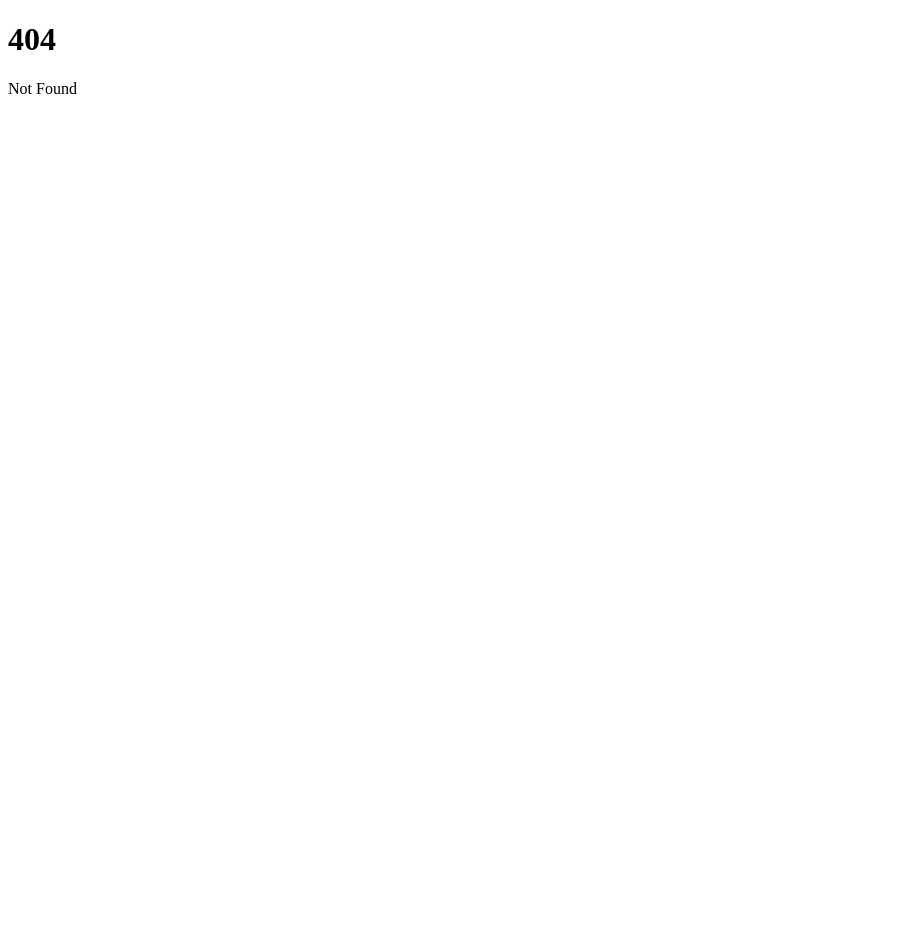
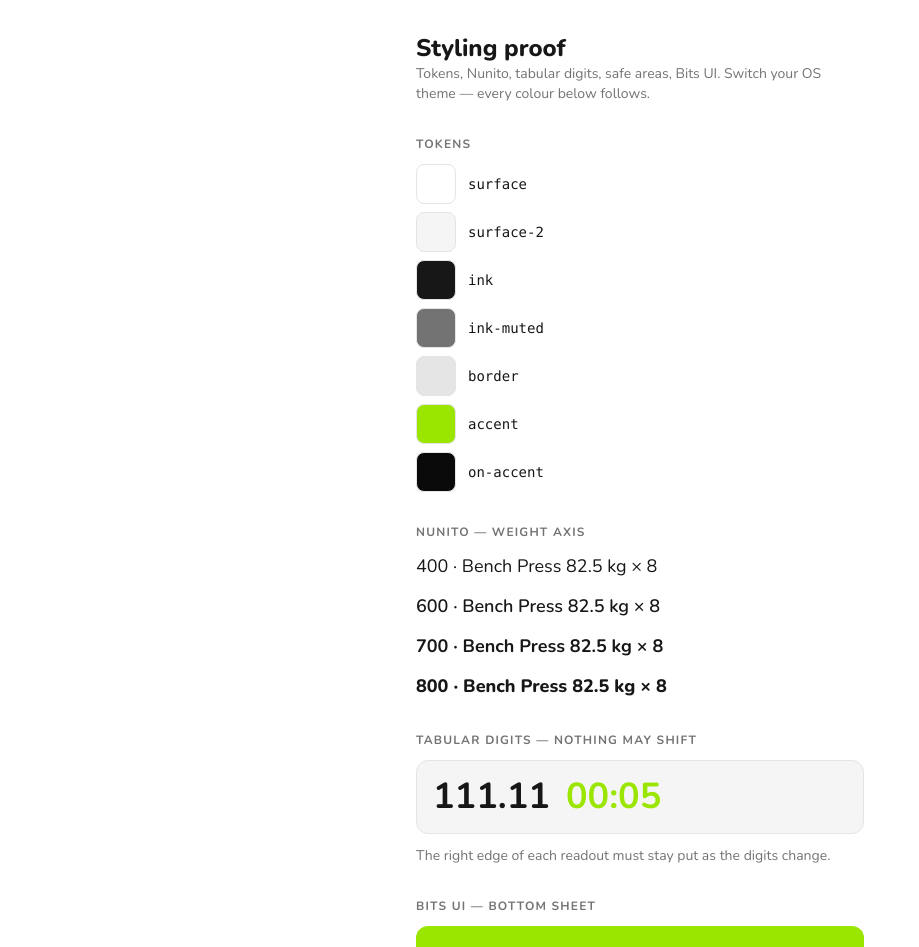
Before and after one commit to ilyasturki/kilorep, a SvelteKit app: page /dev in a window 1280 px wide. Before the commit this address had no page. Shown: the top 947 px of the page, without its empty margins (0-919 px from the left). Before the commit the page ends 800 px from the top, so only its background shows below. Built offline with nearby package versions, Linux system fonts and the light colour scheme.

Commit message:
build: set up tailwind v4 with semantic tokens and bits-ui primitives

```diff
--- a/prettier.config.ts
+++ b/prettier.config.ts
@@ -5,7 +5,10 @@ const config: Config = {
 	singleQuote: true,
 	trailingComma: 'none',
 	printWidth: 100,
-	plugins: ['prettier-plugin-svelte'],
+	// prettier-plugin-tailwindcss must come last — it wraps whichever parsers the
+	// preceding plugins register.
+	plugins: ['prettier-plugin-svelte', 'prettier-plugin-tailwindcss'],
+	tailwindStylesheet: './src/app.css',
 	overrides: [{ files: '*.svelte', options: { parser: 'svelte' } }]
 };
 
--- /dev/null
+++ b/src/app.css
@@ -0,0 +1,81 @@
+@import 'tailwindcss';
+
+/* Nunito, variable weight 200–1000, latin subset only (39 KB).
+   Committed rather than pulled from a CDN: the APK must render with no network.
+   `block` over `swap` — a rounded face swapping in over Roboto mid-workout is
+   exactly the flash this app does not accept. The file is local, so the block
+   period is never actually reached. */
+@font-face {
+	font-family: 'Nunito';
+	src: url('./lib/assets/fonts/nunito-latin-wght.woff2') format('woff2');
+	font-weight: 200 1000;
+	font-style: normal;
+	font-display: block;
+}
+
+/* Semantic tokens. Values are Tailwind swatches; components name intent only —
+   `bg-surface`, never `bg-neutral-950`. Dark reassigns which swatch each name
+   points at, so a component cannot be styled for one theme and not the other.
+
+   Theme follows the OS and nothing else: no toggle, no persistence, no JS.
+   Adding a Light/Dark/System setting later means moving this media query to
+   `:root:not([data-theme=light])` and stamping the attribute before paint. */
+:root {
+	color-scheme: light dark;
+
+	--surface: var(--color-white);
+	--surface-2: var(--color-neutral-100);
+	--ink: var(--color-neutral-900);
+	--ink-muted: var(--color-neutral-500);
+	--border: var(--color-neutral-200);
+	--accent: var(--color-lime-400);
+	--on-accent: var(--color-neutral-950);
+}
+
+@media (prefers-color-scheme: dark) {
+	:root {
+		--surface: var(--color-neutral-950);
+		--surface-2: var(--color-neutral-900);
+		--ink: var(--color-neutral-50);
+		--ink-muted: var(--color-neutral-400);
+		--border: var(--color-neutral-800);
+		--accent: var(--color-lime-400);
+		--on-accent: var(--color-neutral-950);
+	}
+}
+
+@theme inline {
+	--color-surface: var(--surface);
+	--color-surface-2: var(--surface-2);
+	--color-ink: var(--ink);
+	--color-ink-muted: var(--ink-muted);
+	--color-border: var(--border);
+	--color-accent: var(--accent);
+	--color-on-accent: var(--on-accent);
+}
+
+@theme {
+	--font-sans: 'Nunito', ui-rounded, system-ui, sans-serif;
+
+	/* Safe-area insets as ordinary spacing values: `pb-safe-b`, `pt-safe-t`, … .
+	   Dead without `viewport-fit=cover` in app.html. */
+	--spacing-safe-t: env(safe-area-inset-top);
+	--spacing-safe-b: env(safe-area-inset-bottom);
+	--spacing-safe-l: env(safe-area-inset-left);
+	--spacing-safe-r: env(safe-area-inset-right);
+}
+
+@layer base {
+	html {
+		background-color: var(--color-surface);
+		color: var(--color-ink);
+	}
+
+	body {
+		/* DESIGN.md: 600 and 700 are the workhorses; 400 is the exception. */
+		font-weight: 600;
+		/* Nunito's digits are already uniform-width, so this is insurance for the
+		   day the face is swapped — not the thing making the timer stop twitching. */
+		font-variant-numeric: tabular-nums;
+	}
+}
--- a/src/app.html
+++ b/src/app.html
@@ -2,7 +2,9 @@
 <html lang="en">
 	<head>
 		<meta charset="utf-8" />
-		<meta name="viewport" content="width=device-width, initial-scale=1" />
+		<!-- viewport-fit=cover: without it env(safe-area-inset-*) resolves to 0 and
+		     every inset utility silently does nothing on the device. -->
+		<meta name="viewport" content="width=device-width, initial-scale=1, viewport-fit=cover" />
 		<meta name="text-scale" content="scale" />
 		%sveltekit.head%
 	</head>
--- /dev/null
+++ b/src/lib/ui/cn.ts
@@ -0,0 +1,13 @@
+import { clsx, type ClassValue } from 'clsx';
+import { twMerge } from 'tailwind-merge';
+
+/**
+ * Compose class strings so a caller-supplied `class` actually wins.
+ *
+ * Tailwind resolves conflicts by stylesheet order, not by order in the class
+ * attribute — so appending `px-6` to a component's own `px-4` is a coin flip.
+ * `twMerge` drops the loser instead of leaving both in.
+ */
+export function cn(...inputs: ClassValue[]): string {
+	return twMerge(clsx(inputs));
+}
--- a/src/routes/+layout.svelte
+++ b/src/routes/+layout.svelte
@@ -1,4 +1,5 @@
 <script lang="ts">
+	import '../app.css';
 	import favicon from '$lib/assets/favicon.svg';
 
 	let { children } = $props();
--- /dev/null
+++ b/src/routes/dev/+page.svelte
@@ -0,0 +1,116 @@
+<script lang="ts">
+	import { Dialog } from 'bits-ui';
+	import { cn } from '$lib/ui/cn';
+
+	// Throwaway proof page. Exercises every piece of the styling setup at once so
+	// each one is confirmed by eye rather than assumed. Delete once real screens exist.
+
+	const tokens = [
+		{ name: 'surface', bg: 'bg-surface' },
+		{ name: 'surface-2', bg: 'bg-surface-2' },
+		{ name: 'ink', bg: 'bg-ink' },
+		{ name: 'ink-muted', bg: 'bg-ink-muted' },
+		{ name: 'border', bg: 'bg-border' },
+		{ name: 'accent', bg: 'bg-accent' },
+		{ name: 'on-accent', bg: 'bg-on-accent' }
+	];
+
+	const weights = [400, 600, 700, 800] as const;
+
+	// Digit-twitch test: these cycle between the widest and narrowest glyphs a
+	// proportional face would render. Nothing may shift horizontally.
+	let tick = $state(0);
+	$effect(() => {
+		const id = setInterval(() => (tick += 1), 500);
+		return () => clearInterval(id);
+	});
+
+	const digits = $derived(tick % 2 === 0 ? '111.11' : '888.88');
+	const elapsed = $derived(
+		`${String(Math.floor(tick / 120)).padStart(2, '0')}:${String(Math.floor(tick / 2) % 60).padStart(2, '0')}`
+	);
+</script>
+
+<div class="min-h-dvh bg-surface px-5 pt-safe-t pb-safe-b text-ink">
+	<div class="mx-auto flex max-w-md flex-col gap-8 py-8">
+		<header>
+			<h1 class="text-2xl font-extrabold">Styling proof</h1>
+			<p class="text-sm font-normal text-ink-muted">
+				Tokens, Nunito, tabular digits, safe areas, Bits UI. Switch your OS theme — every colour
+				below follows.
+			</p>
+		</header>
+
+		<section class="flex flex-col gap-3">
+			<h2 class="text-xs font-bold tracking-widest text-ink-muted uppercase">Tokens</h2>
+			<div class="flex flex-col gap-2">
+				{#each tokens as token (token.name)}
+					<div class="flex items-center gap-3">
+						<div class={cn('size-10 shrink-0 rounded-lg border border-border', token.bg)}></div>
+						<code class="text-sm font-normal">{token.name}</code>
+					</div>
+				{/each}
+			</div>
+		</section>
+
+		<section class="flex flex-col gap-3">
+			<h2 class="text-xs font-bold tracking-widest text-ink-muted uppercase">
+				Nunito — weight axis
+			</h2>
+			{#each weights as weight (weight)}
+				<p style="font-weight: {weight}" class="text-lg">
+					{weight} · Bench Press 82.5 kg × 8
+				</p>
+			{/each}
+		</section>
+
+		<section class="flex flex-col gap-3">
+			<h2 class="text-xs font-bold tracking-widest text-ink-muted uppercase">
+				Tabular digits — nothing may shift
+			</h2>
+			<div class="flex items-baseline gap-4 rounded-xl border border-border bg-surface-2 p-4">
+				<span class="text-4xl font-bold">{digits}</span>
+				<span class="text-4xl font-bold text-accent">{elapsed}</span>
+			</div>
+			<p class="text-sm font-normal text-ink-muted">
+				The right edge of each readout must stay put as the digits change.
+			</p>
+		</section>
+
+		<section class="flex flex-col gap-3">
+			<h2 class="text-xs font-bold tracking-widest text-ink-muted uppercase">
+				Bits UI — bottom sheet
+			</h2>
+			<Dialog.Root>
+				<Dialog.Trigger
+					class="rounded-xl bg-accent px-5 py-4 text-lg font-bold text-on-accent active:opacity-80"
+				>
+					Open sheet
+				</Dialog.Trigger>
+				<Dialog.Portal>
+					<Dialog.Overlay class="fixed inset-0 bg-black/50" />
+					<Dialog.Content
+						class="fixed inset-x-0 bottom-0 flex flex-col gap-3 rounded-t-2xl border-t border-border bg-surface px-5 pt-5 pb-[max(1.25rem,var(--spacing-safe-b))] text-ink"
+					>
+						<Dialog.Title class="text-xl font-bold">Set options</Dialog.Title>
+						<Dialog.Description class="text-sm font-normal text-ink-muted">
+							Focus trap, scroll lock and dismiss-on-outside come from Bits UI. Everything visible
+							here is ours.
+						</Dialog.Description>
+						<Dialog.Close class="mt-2 rounded-xl border border-border px-5 py-4 text-lg font-bold">
+							Close
+						</Dialog.Close>
+					</Dialog.Content>
+				</Dialog.Portal>
+			</Dialog.Root>
+		</section>
+
+		<section class="flex flex-col gap-3">
+			<h2 class="text-xs font-bold tracking-widest text-ink-muted uppercase">Safe areas</h2>
+			<p class="text-sm font-normal text-ink-muted">
+				This page is padded with <code>pt-safe-t</code> and <code>pb-safe-b</code>. In Chrome both
+				resolve to 0; on the device the content clears the status and gesture bars.
+			</p>
+		</section>
+	</div>
+</div>
--- a/vite.config.ts
+++ b/vite.config.ts
@@ -1,9 +1,11 @@
 import adapter from '@sveltejs/adapter-auto';
 import { sveltekit } from '@sveltejs/kit/vite';
+import tailwindcss from '@tailwindcss/vite';
 import { defineConfig } from 'vite';
 
 export default defineConfig({
 	plugins: [
+		tailwindcss(),
 		sveltekit({
 			compilerOptions: {
 				// Force runes mode for the project, except for libraries. Can be removed in svelte 6.
```
Also changed, not shown: package.json (+8 -0 lines), src/lib/assets/fonts/nunito-latin-wght.woff2 (added), 3 other files (tests, documents, lock files or other folders).
